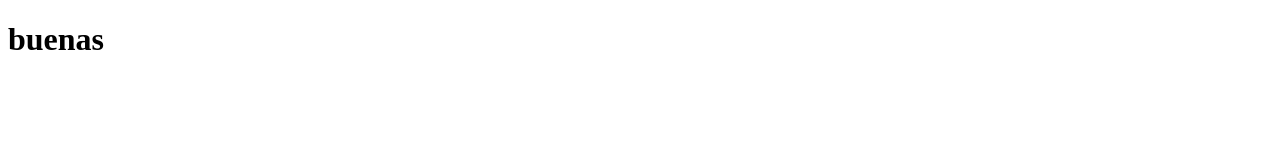
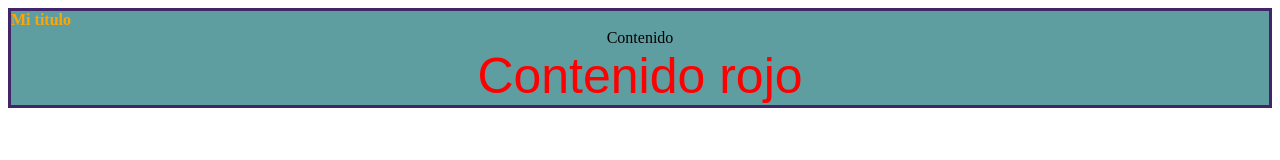
Before and after one commit to Darkblaze30/modulo-HTML---CSS, a plain HTML site: page Selectores y reglas/selectores_y_estilos.html in a window 1280 px wide. Drawn offline with Linux system fonts and the light colour scheme.

Commit message:
feat: :zap: selectores y reglas

```diff
--- a/Selectores y reglas/selectores_y_estilos.html
+++ b/Selectores y reglas/selectores_y_estilos.html
@@ -1,18 +1,44 @@
 <!DOCTYPE html>
 <html lang="en">
 <head>
-    <meta charset="UTF-8">
-    <meta name="viewport" content="width=device-width, initial-scale=1.0">
-    <title>Document</title>
-    <style>
-        div:active{
-            background-color: blue;
-        }
-    </style>
+  <meta charset="UTF-8">
+  <meta name="viewport" content="width=device-width, initial-scale=1.0">
+  <title>Selectores</title>
+  <style>
+
+    .contenido {
+      text-align: center;
+    }
+
+    .primario {
+      background-color: cadetblue;
+      border: 3px solid rgb(66, 36, 105);
+    }
+
+    .rojo {
+      font-size: 50px;
+      font-family: fantasy;
+      color: red;
+    }
+
+    #titulo {
+      font-weight: bold;
+      color: orange;
+    }
+
+  </style>
 </head>
 <body>
-    <div>
-        <h1>buenas</h1>
+  <div class="primario">
+    <div id="titulo">
+      Mi titulo
     </div>
+    <div class="contenido">
+      Contenido
+    </div>
+    <div class="contenido rojo">
+      Contenido rojo
+    </div>
+  </div>
 </body>
 </html>
```
